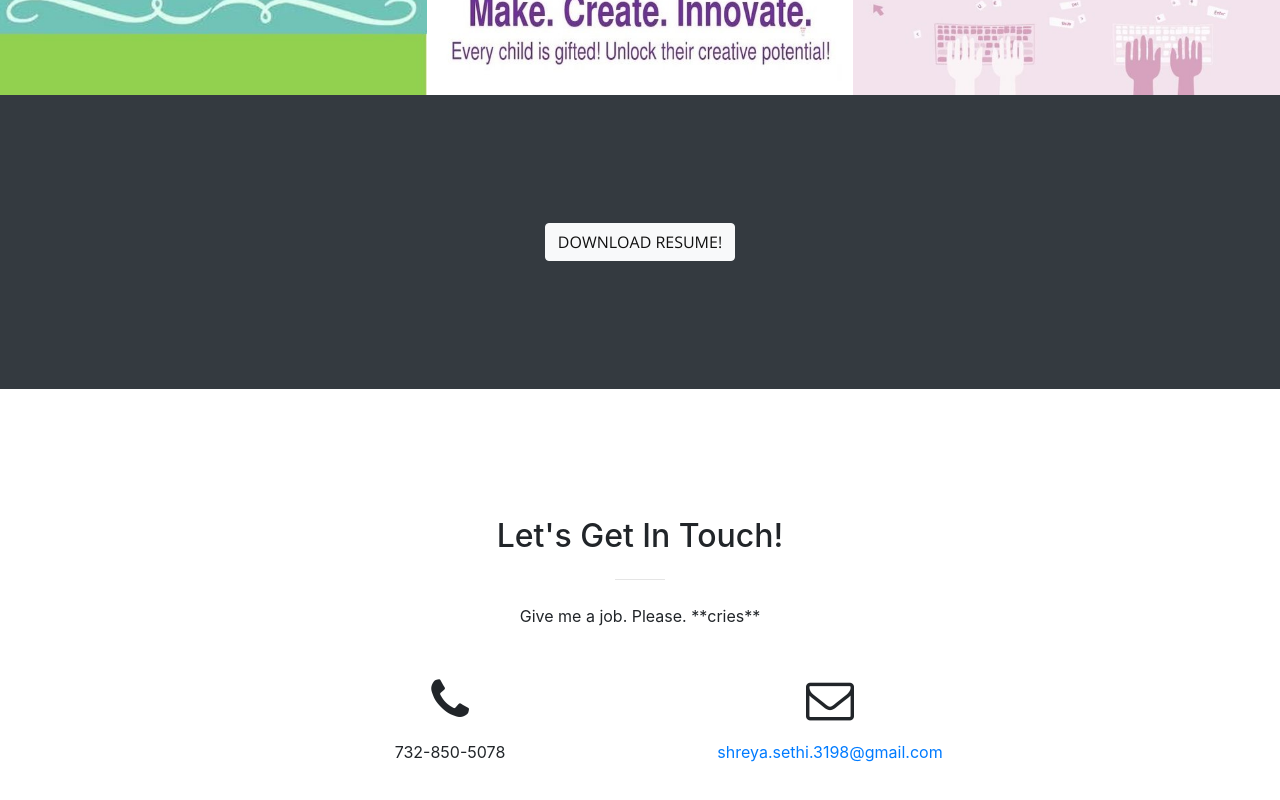
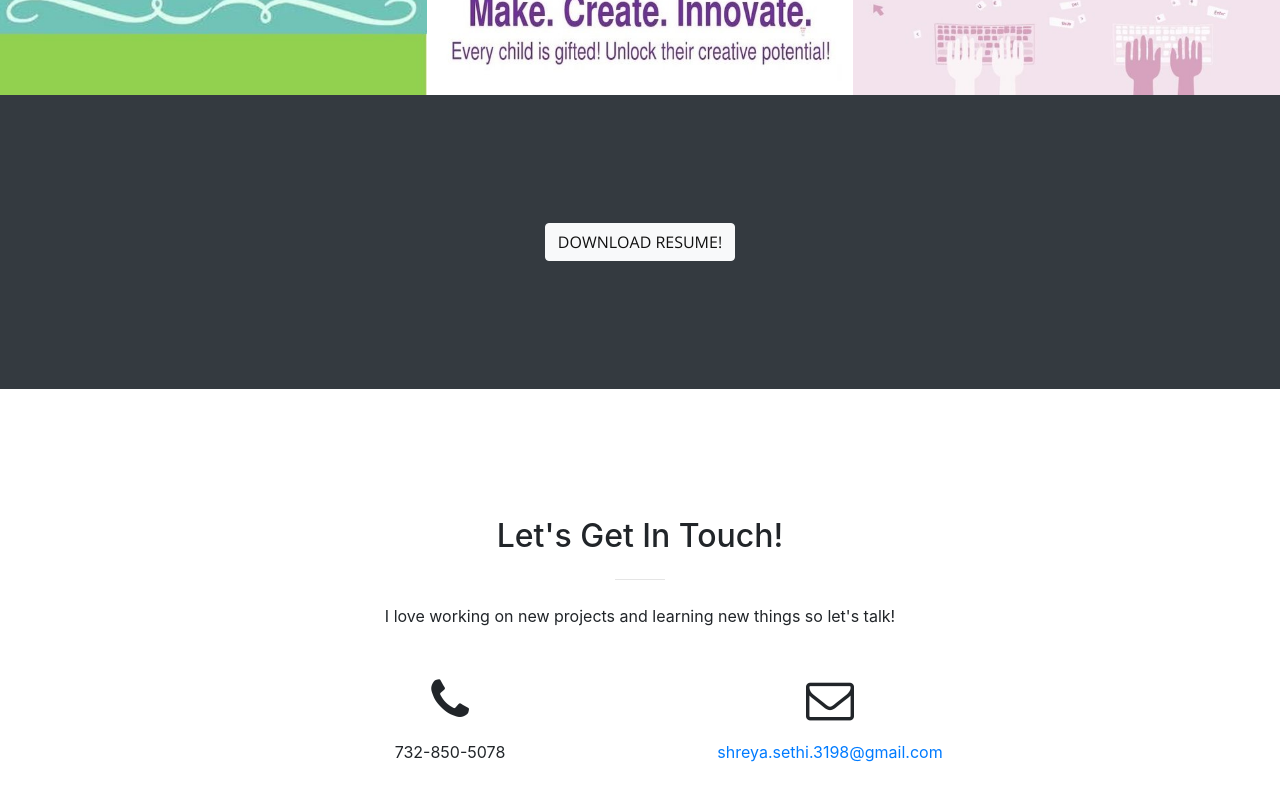
Before and after one commit to ShreyaSethi/shreyasethi.github.io, a website with bundled scripts: page index.html in a window 1280 px wide. Shown: the part 2433-3233 px from the top of the page. Built offline with nearby package versions, Linux system fonts and the light colour scheme.

Commit message:
Update index.html

```diff
--- a/index.html
+++ b/index.html
@@ -240,7 +240,7 @@
           <div class="col-lg-8 mx-auto text-center">
             <h2 class="section-heading">Let's Get In Touch!</h2>
             <hr class="my-4">
-            <p class="mb-5">Give me a job. Please. **cries**</p>
+            <p class="mb-5">I love working on new projects and learning new things so let's talk!</p>
           </div>
         </div>
         <div class="row">
```
